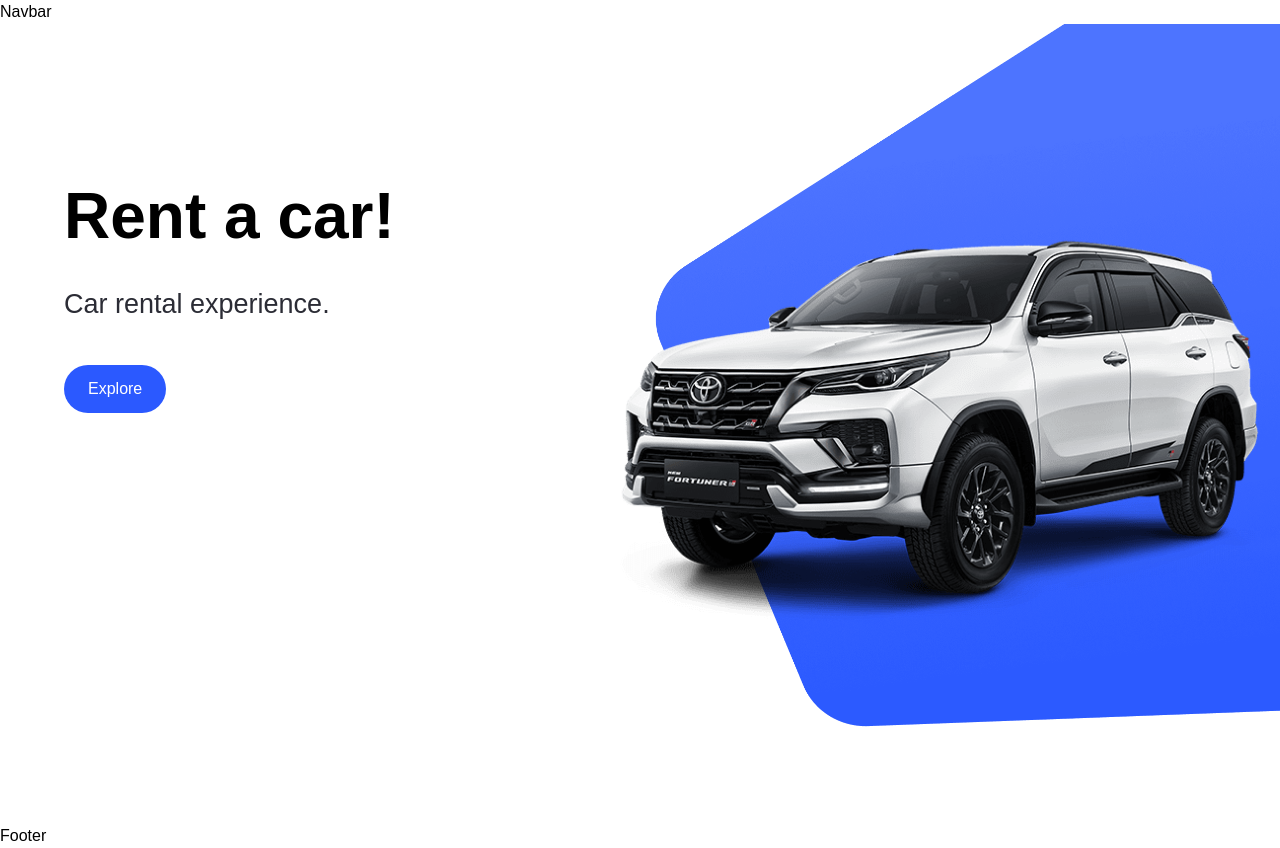
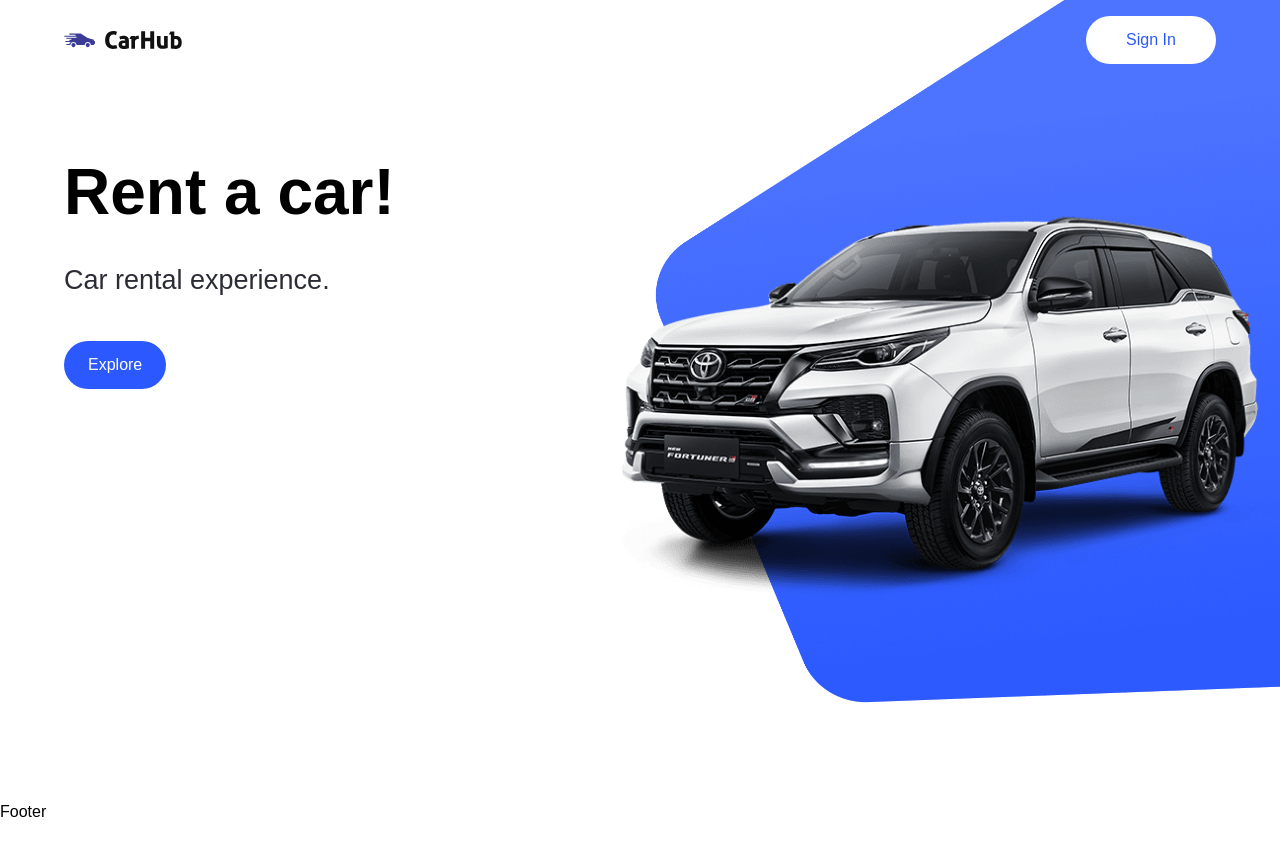
Before and after one commit to ronnie-rios/nextdemoapp, a Next.js app: page / in a window 1280 px wide. After the commit the page ends 824 px from the top, so only its background shows below. Built offline with nearby package versions, Linux system fonts and the light colour scheme.

Commit message:
navbar fixed

```diff
--- a/components/CustomButton.tsx
+++ b/components/CustomButton.tsx
@@ -3,11 +3,11 @@
 import { CustomButtomProps } from '@/types';
 import Image from 'next/image';
 
-const CustomButton = ({ title, containerStyles, handleClick}: CustomButtomProps) => {
+const CustomButton = ({ title, containerStyles, handleClick, btnType}: CustomButtomProps) => {
   return (
     <button
     disabled={false}
-    type={'button'}
+    type={btnType || 'button'}
     className={`custom-btn ${containerStyles}`}
     onClick={handleClick}
     >
--- a/components/Navbar.tsx
+++ b/components/Navbar.tsx
@@ -1,9 +1,29 @@
-import React from 'react'
+import Link from "next/link";
+import Image from "next/image";
+
+import CustomButton from "./CustomButton";
 
 const Navbar = () => {
   return (
-    <div>Navbar</div>
-  )
-}
+    <header className="w-full absolute z-10">
+      <nav className="max-w-[1440px] mx-auto flex justify-between items-center sm:px-16 px-6 py-4">
+        <Link href="/" className="flex items-center">
+          <Image
+            src="/logo.svg"
+            alt="Car logo"
+            width={118}
+            height={118}
+            className="object-contain"
+          />
+        </Link>
+        <CustomButton
+          title="Sign In"
+          btnType="button"
+          containerStyles="text-primary-blue rounded-full bg-white min-w-[130px]"
+        />
+      </nav>
+    </header>
+  );
+};
 
-export default Navbar
+export default Navbar;
--- a/types/index.ts
+++ b/types/index.ts
@@ -4,4 +4,5 @@
     title: string;
     containerStyles?: string;
     handleClick?: MouseEventHandler<HTMLButtonElement>;
+    btnType?: 'button' | 'submit';
 }
```
